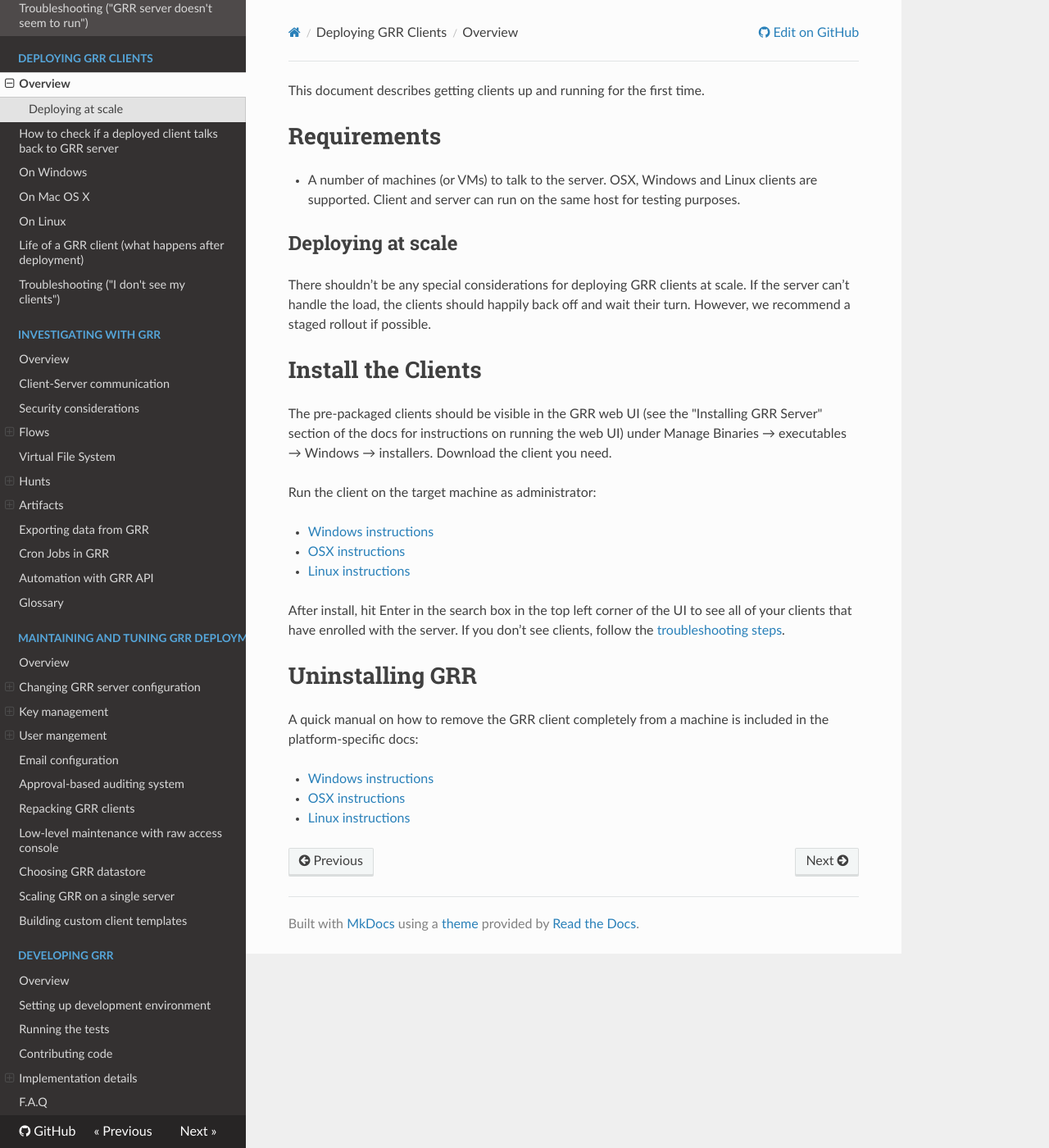
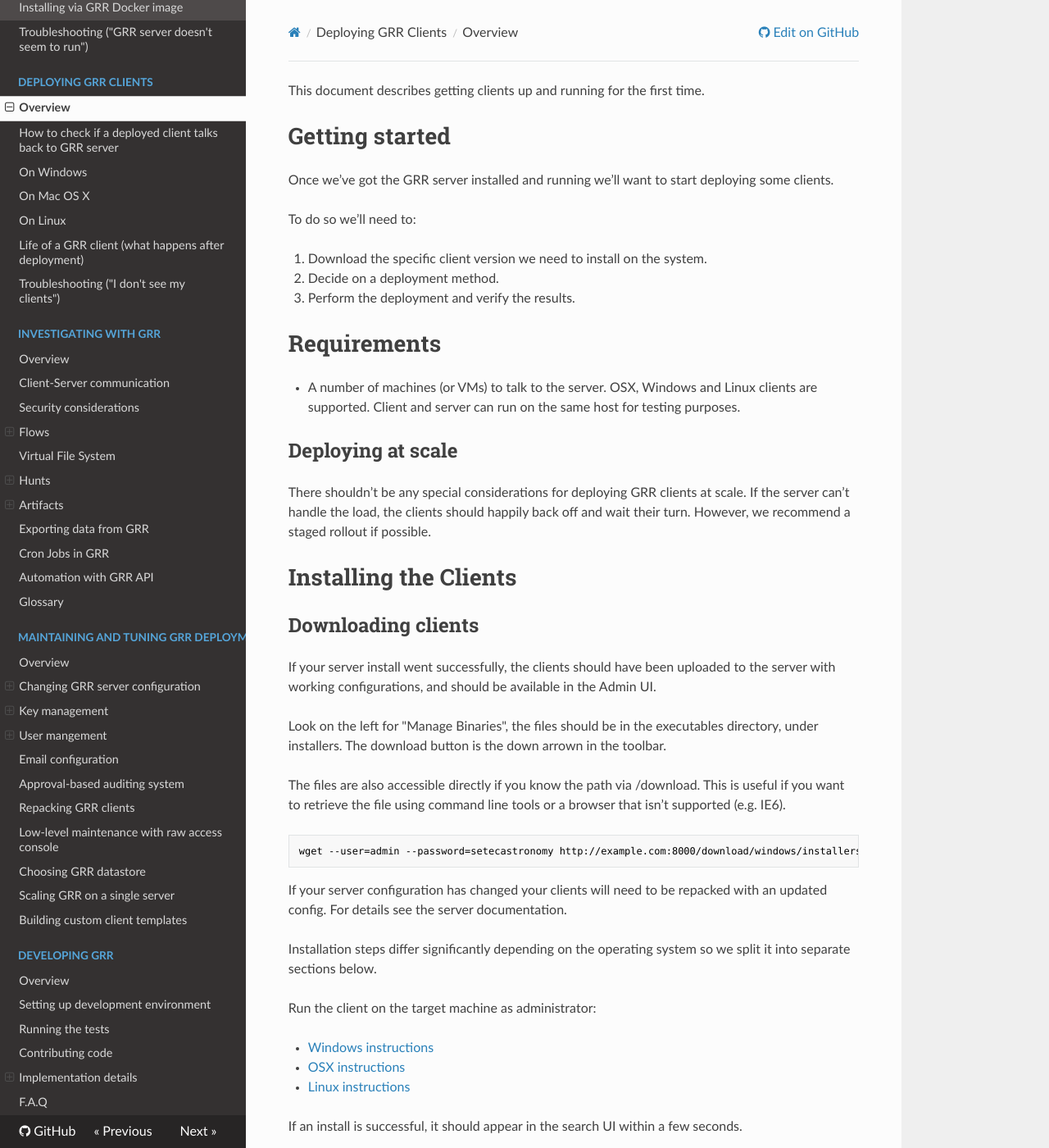
Before and after one commit to google/grr-doc, an MkDocs documentation site: the page built from docs/deploying-grr-clients/overview.md, in a window 1280 px wide and 1400 px high. Shown: the whole window at 82% size. Built offline with MkDocs 1.6.1, drawn with Linux system fonts in a browser that asks for light colours; nearby versions of some CDN libraries; old or Windows-style settings are respelled for this version of MkDocs.

Commit message:
Extend client installation docs

```diff
--- a/docs/deploying-grr-clients/overview.md
+++ b/docs/deploying-grr-clients/overview.md
@@ -1,5 +1,19 @@
 This document describes getting clients up and running for
 the first time.
+
+# Getting started
+
+Once we’ve got the GRR server installed and running we’ll
+want to start deploying some clients.
+
+To do so we’ll need to:
+
+1.  Download the specific client version we need to install on the
+    system.
+
+2.  Decide on a deployment method.
+
+3.  Perform the deployment and verify the results.
 
 # Requirements
 
@@ -14,17 +28,39 @@
 happily back off and wait their turn. However, we recommend a staged
 rollout if possible.
 
-# Install the Clients
+# Installing the Clients
 
-The pre-packaged clients should be visible in the GRR web UI (see the "Installing GRR Server" section of the docs for instructions on running the web UI) under Manage
-Binaries → executables → Windows → installers. Download the client you
-need.
+## Downloading clients
+
+If your server install went successfully, the clients should have been uploaded
+to the server with working configurations, and should be available in
+the Admin UI.
+
+Look on the left for "Manage Binaries", the files should be in the
+executables directory, under installers. The download button is the down
+arrown in the toolbar.
+
+The files are also accessible directly if you know the path via
+/download. This is useful if you want to retrieve the file using command
+line tools or a browser that isn’t supported (e.g.
+    IE6).
+
+    wget --user=admin --password=setecastronomy http://example.com:8000/download/windows/installers/grr-installer-3204.exe
+
+If your server configuration has changed your clients will need to be
+repacked with an updated config. For details see the server documentation.
+
+Installation steps differ significantly depending on the operating system so we split
+it into separate sections below.
 
 Run the client on the target machine as administrator:
 
   - [Windows instructions](on-windows.md)
   - [OSX instructions](on-mac-os-x.md)
   - [Linux instructions](on-linux.md)
+
+If an install is successful, it should appear in the search UI within a
+few seconds.
 
 After install, hit Enter in the search box in the top left corner of the
 UI to see all of your clients that have enrolled with the server. If you
```
